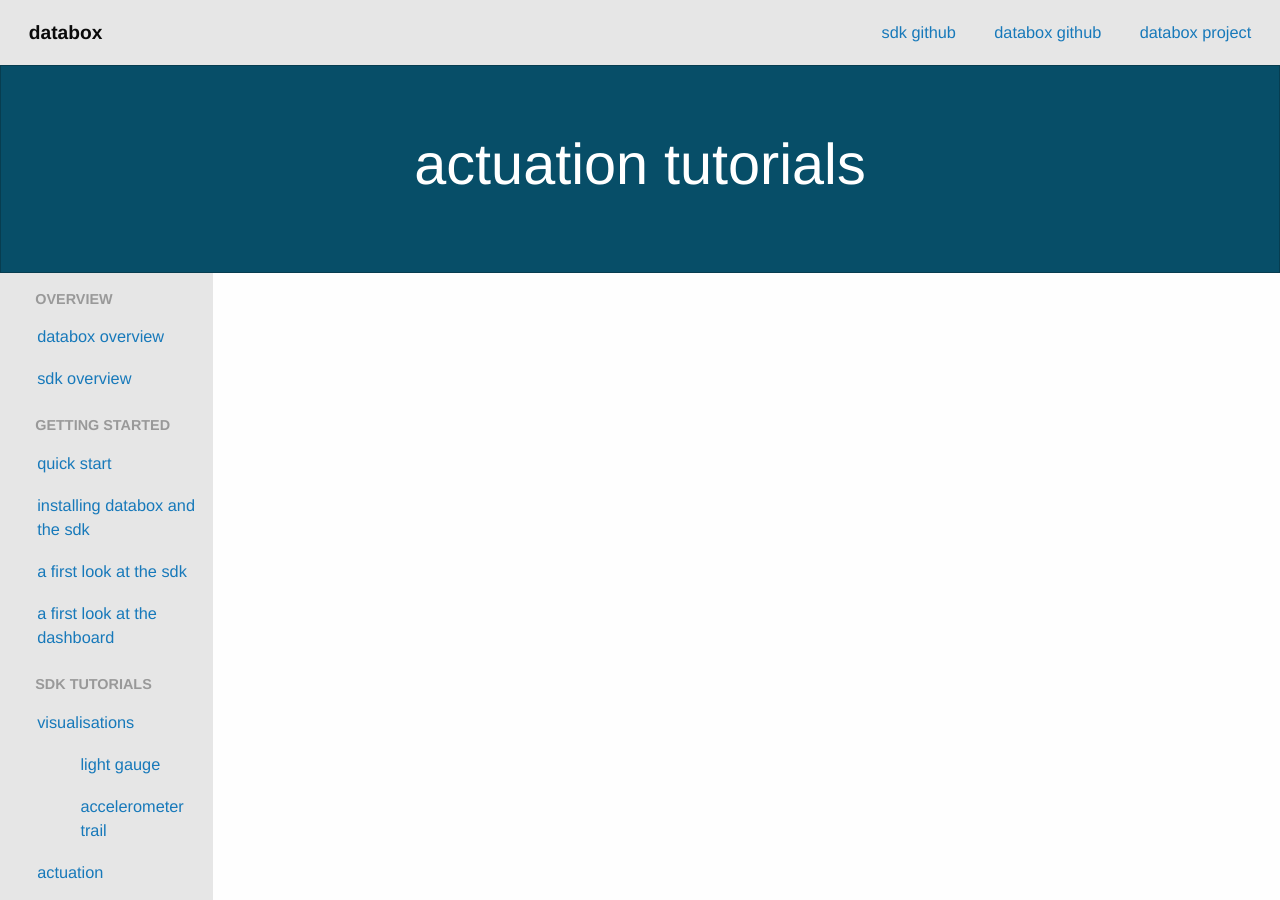
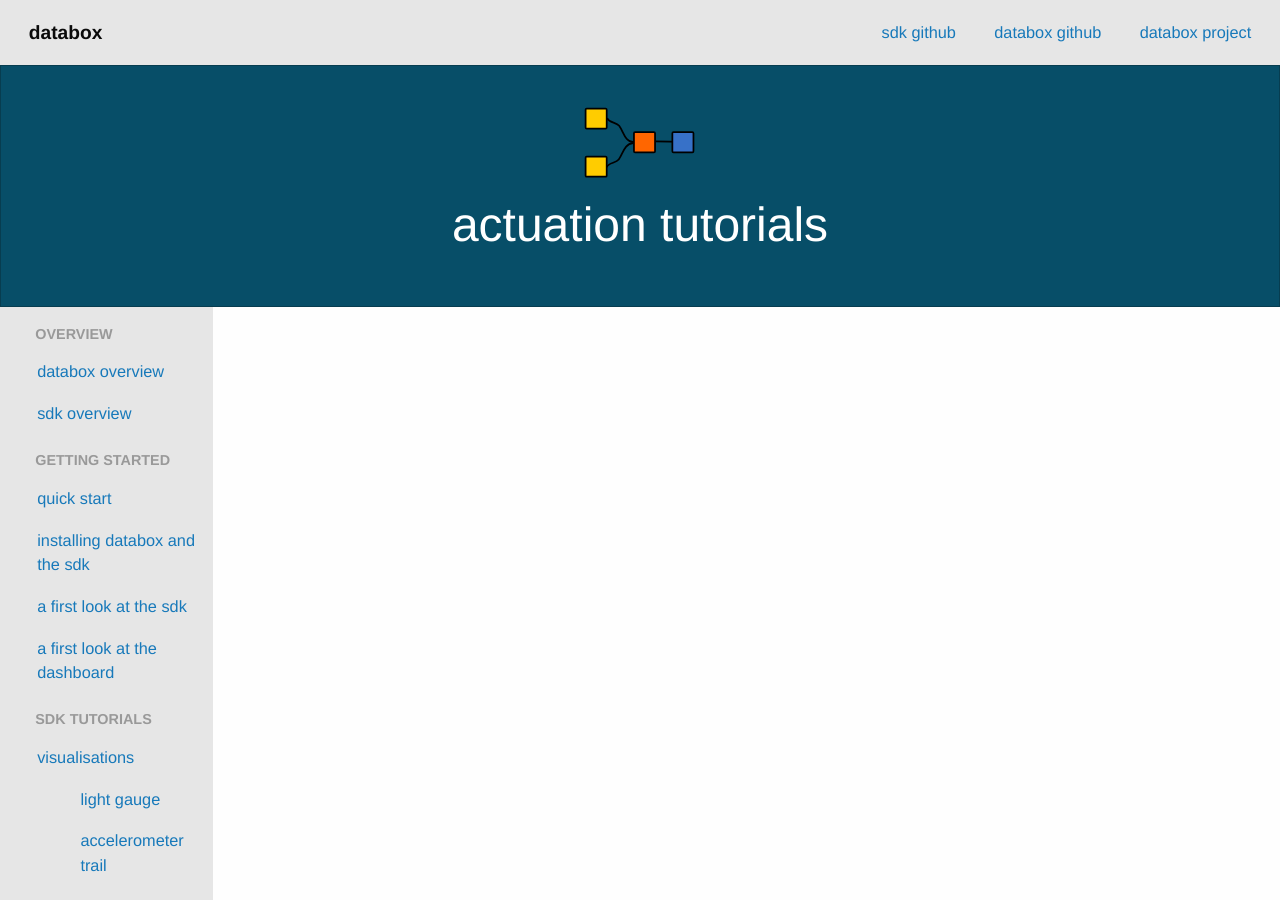
Before and after one commit to tlodge/databox-sdk-tutorial, a Jekyll site: the page built from tutorials/actuation/index.md, in a window 1280 px wide. Built offline with Jekyll 4.4.1, drawn with Linux system fonts in a browser that asks for light colours.

Commit message:
cp commit

```diff
--- a/_layouts/base.html
+++ b/_layouts/base.html
@@ -29,7 +29,8 @@
 
       <div class="callout large primary">
       <div class="row column text-center">
-        <h1>{{page.title}}</h1>
+        <div style="text-align:center; margin-bottom:10px"><img src="/images/logo.svg" width="10%"/></div>
+        <h2>{{page.title}}</h2>
       </div>
     </div>
       <div class="cell medium-auto medium-cell-block-container" >
--- a/css/foundation/docs.css
+++ b/css/foundation/docs.css
@@ -9,6 +9,13 @@ html{
 
 .callout {
 	margin-bottom: 0px;
+}
+
+.callout.large {
+    padding-top: 2rem;
+    padding-right: 3rem;
+    padding-bottom: 2rem;
+    padding-left: 3rem;
 }
 
 .callout.primary{
@@ -28,6 +35,7 @@ html{
     margin-top: 1rem;
     padding-top: 1.5rem;
 }
+
 
 .menu{
 	background: #e6e6e6;
```
Also changed, not shown: 12 other files.
